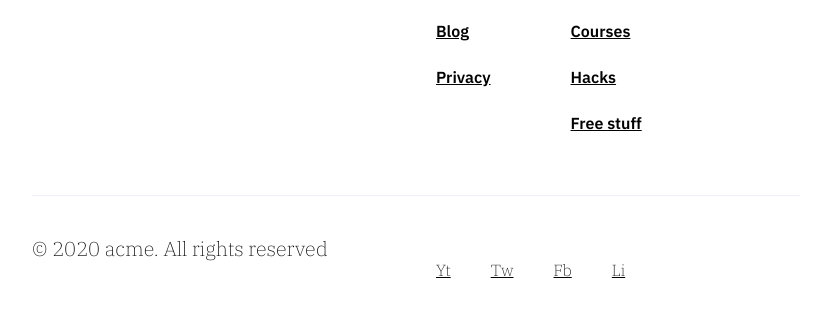
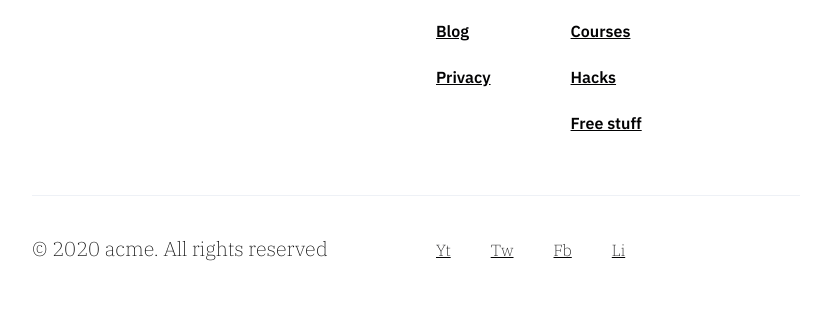
Before and after one commit to Annie-Huang/blog-post-final-project, a website: page index.html in a window 1280 px wide. Shown: the part 3158-3472 px from the top of the page, without its empty margins (224-1055 px from the left). Drawn offline with Linux system fonts and the light colour scheme.

Commit message:
Kevin's solution: further adjustment on footer part.

```diff
--- a/style.css
+++ b/style.css
@@ -332,6 +332,10 @@ section {
   padding: 3em 0;
   margin: 2em 0;
 }
+
+footer {
+  padding-bottom: 1em;
+}
 .footer-nav {
   display: flex;
 }
@@ -343,6 +347,7 @@ section {
 .footer-social {
   display: flex;
   gap: 2em;
+  margin: 0;
 }
 
 .footer-social a {
```
